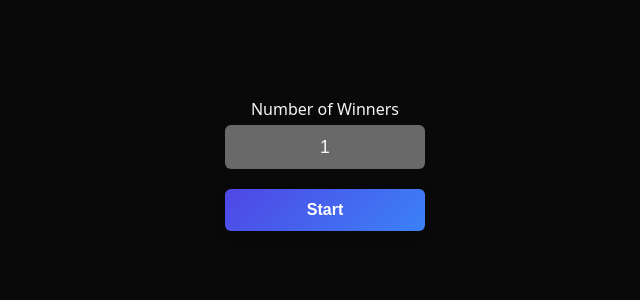
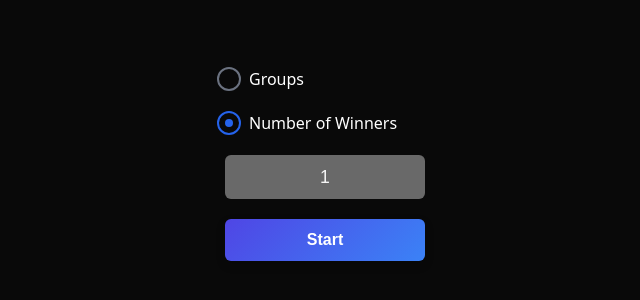
Before and after one commit to vijo95/finger-picker, a React (Vite) app: page / in a window 1280 px wide. Shown: the part 236-536 px from the top of the page, without its empty margins (315-955 px from the left). Built offline with nearby package versions, Linux system fonts and the light colour scheme.

Commit message:
wip groups

```diff
--- a/src/App.tsx
+++ b/src/App.tsx
@@ -3,21 +3,26 @@ import { useState, type JSX } from "react";
 import { TouchArea } from "./components/touchArea/touchArea";
 import { Settings } from "./components/settings/settings";
 
+export type GameMode = "groups" | "winners";
+
 export default function App(): JSX.Element {
-  const [numberOfWinners, setNumberOfWinners] = useState(1);
+  const [gameMode, setGameMode] = useState<GameMode>("winners");
+  const [numberOfWinners, setNumberOfWinnersOrGroups] = useState(1);
   const [gameStarted, setGameStarted] = useState(false);
   return (
     <>
       {!gameStarted ? (
         <Settings
+          gameMode={gameMode}
           setGameStarted={setGameStarted}
-          setNumberOfWinners={setNumberOfWinners}
+          setGameMode={setGameMode}
+          setNumberOfWinnersOrGroups={setNumberOfWinnersOrGroups}
         />
       ) : (
         <TouchArea
           numberOfWinners={numberOfWinners}
           setGameStarted={setGameStarted}
-          setNumberOfWinners={setNumberOfWinners}
+          setNumberOfWinnersOrGroups={setNumberOfWinnersOrGroups}
         />
       )}
     </>
--- a/src/components/settings/settings.css
+++ b/src/components/settings/settings.css
@@ -86,3 +86,68 @@
   outline: none;
   box-shadow: 0 0 0 4px rgba(59, 130, 246, 0.4);
 }
+
+/* Container */
+.radio {
+  display: inline-flex;
+  align-items: center;
+  cursor: pointer;
+  font-size: 1rem;
+  user-select: none;
+  gap: 0.5rem;
+  position: relative;
+  margin-right: 1rem;
+  width: 200px;
+
+  user-select: none;
+}
+
+/* Hide native input */
+.radio input {
+  position: absolute;
+  opacity: 0;
+  cursor: inherit;
+  height: 0;
+  width: 0;
+  user-select: none;
+}
+
+/* Custom circle */
+.radiomark {
+  width: 20px;
+  height: 20px;
+  border: 2px solid #6b7280; /* gray */
+  border-radius: 50%;
+  display: inline-block;
+  transition: all 0.2s ease;
+  position: relative;
+  user-select: none;
+}
+
+/* Inner dot when checked */
+.radiomark::after {
+  content: "";
+  position: absolute;
+  display: none;
+  top: 6px;
+  left: 6px;
+  width: 8px;
+  height: 8px;
+  border-radius: 50%;
+  background: #2563eb; /* blue */
+}
+
+/* Checked state */
+.radio input:checked ~ .radiomark {
+  border-color: #2563eb;
+}
+
+.radio input:checked ~ .radiomark::after {
+  display: block;
+}
+
+/* Focus ring */
+.radio input:focus-visible ~ .radiomark {
+  outline: 2px solid #93c5fd;
+  outline-offset: 2px;
+}
--- a/src/components/settings/settings.tsx
+++ b/src/components/settings/settings.tsx
@@ -1,19 +1,48 @@
+import type { GameMode } from "../../App";
 import "./settings.css";
 
 export const Settings = ({
-  setNumberOfWinners,
+  gameMode,
   setGameStarted,
+  setGameMode,
+  setNumberOfWinnersOrGroups,
 }: {
-  setNumberOfWinners: React.Dispatch<React.SetStateAction<number>>;
+  gameMode: GameMode;
+  setGameMode: React.Dispatch<React.SetStateAction<GameMode>>;
   setGameStarted: React.Dispatch<React.SetStateAction<boolean>>;
+  setNumberOfWinnersOrGroups: React.Dispatch<React.SetStateAction<number>>;
 }) => {
   return (
     <div className="settingsContainer">
-      <label className="numberOfWinnersLabel">Number of Winners</label>
+      <label className="radio">
+        <input
+          type="radio"
+          name="selection"
+          value="groups"
+          checked={gameMode === "groups"}
+          onChange={() => setGameMode("groups")}
+        />
+        <span className="radiomark" />
+        <span style={{ color: "white", userSelect: "none" }}>Groups</span>
+      </label>
+      <label className="radio">
+        <input
+          type="radio"
+          name="selection"
+          value="winners"
+          checked={gameMode === "winners"}
+          onChange={() => setGameMode("winners")}
+        />
+        <span className="radiomark" />
+        <span style={{ color: "white", userSelect: "none" }}>
+          Number of Winners
+        </span>
+      </label>
+
       <select
         className="numberOfWinnersInput"
         onChange={(e) => {
-          setNumberOfWinners(Number(e.target.value));
+          setNumberOfWinnersOrGroups(Number(e.target.value));
         }}
       >
         {[...Array(5)]?.map((_, i) => (
--- a/src/components/timer/timer.css
+++ b/src/components/timer/timer.css
@@ -2,13 +2,13 @@
   position: absolute;
   left: 50%;
   top: 50%;
-  font-size: 7rem;
-  color: whitesmoke;
   user-select: none;
+  color: white;
 
   animation: pulse 0.5s infinite ease-in-out alternate;
 
-  transform: translate(-50%, -50%) scale(0.75);
+  transform: translate(-50%, -50%);
+  font-size: 10rem;
 }
 
 .circularProgressBar {
@@ -31,10 +31,12 @@
 
 @keyframes pulse {
   from {
-    transform: translate(-50%, -50%) scale(0.75);
+    transform: translate(-50%, -50%);
+    font-size: 10rem;
   }
   to {
-    transform: translate(-50%, -50%) scale(1.25);
+    transform: translate(-50%, -50%);
+    font-size: 3rem;
   }
 }
 
--- a/src/components/touchArea/touchArea.tsx
+++ b/src/components/touchArea/touchArea.tsx
@@ -7,15 +7,15 @@ import CountdownTimer from "../timer/timer";
 export const TouchArea: FC<{
   numberOfWinners: number;
   setGameStarted: React.Dispatch<React.SetStateAction<boolean>>;
-  setNumberOfWinners: React.Dispatch<React.SetStateAction<number>>;
+  setNumberOfWinnersOrGroups: React.Dispatch<React.SetStateAction<number>>;
 }> = ({
   numberOfWinners,
   setGameStarted,
-  setNumberOfWinners,
+  setNumberOfWinnersOrGroups,
 }: {
   numberOfWinners: number;
   setGameStarted: React.Dispatch<React.SetStateAction<boolean>>;
-  setNumberOfWinners: React.Dispatch<React.SetStateAction<number>>;
+  setNumberOfWinnersOrGroups: React.Dispatch<React.SetStateAction<number>>;
 }) => {
   const wrapperRef = useRef<HTMLDivElement | null>(null);
   const { touches } = useTouch({ wrapperRef });
@@ -79,7 +79,7 @@ export const TouchArea: FC<{
           <button
             className="buttonStyled"
             onClick={() => {
-              setNumberOfWinners(1);
+              setNumberOfWinnersOrGroups(1);
               setGameStarted(false);
             }}
           >
@@ -104,7 +104,7 @@ export const TouchArea: FC<{
           userSelect: "none",
         }}
         onClick={() => {
-          setNumberOfWinners(1);
+          setNumberOfWinnersOrGroups(1);
           setGameStarted(false);
         }}
       >
--- a/src/components/touchPoint/touchPoint.css
+++ b/src/components/touchPoint/touchPoint.css
@@ -10,25 +10,25 @@
 .winnerTouchPoint {
   width: 80px;
   height: 80px;
+  position: absolute;
   border-radius: 50%;
-  position: absolute;
 
-  animation: winnerTouch 0.2s ease-in-out infinite alternate;
+  animation: winnerTouch 0.3s ease-in-out infinite alternate;
 
   background-color: rgba(10, 133, 98, 1);
-  transform: scale(1);
+  transform: scale(0.5);
   border: 4px solid white;
 }
 
 @keyframes winnerTouch {
   from {
-    transform: scale(1);
+    transform: scale(0.5);
     background-color: rgba(10, 133, 98, 1);
     border: 4px solid white;
   }
   to {
-    transform: scale(1.2);
+    transform: scale(1.5);
     background-color: rgba(10, 133, 98, 0.5);
-    border: 4px solid #00ff85;
+    border: 4px dashed #00ff85;
   }
 }
```
